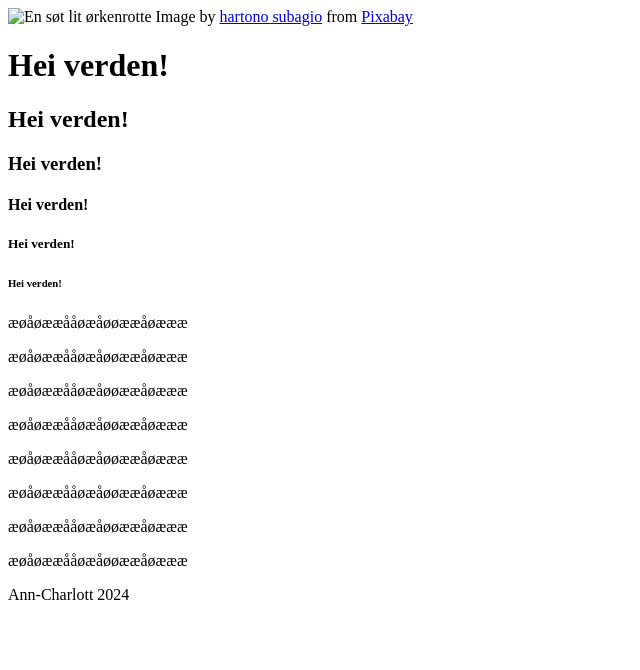
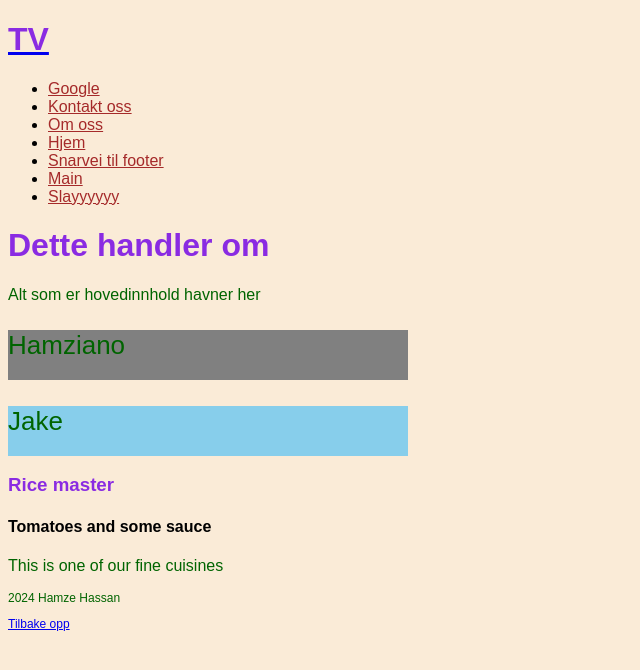
Before and after one commit to Hamziano12/HamzeWebutvikling24, a plain HTML site: page HTML/forelesning2708/index.html in a window 1280 px wide. Shown: the whole page, without its empty margins (0-640 px from the left). Drawn offline with Linux system fonts and the light colour scheme.

Commit message:
new stuff

```diff
--- /dev/null
+++ b/Felles/main.css
@@ -0,0 +1,21 @@
+body {
+    font-family: Arial, Helvetica, sans-serif;
+}
+
+nav {
+    color: aqua;
+    font-weight: bold;
+}
+footer {
+    color: rgb(243, 189, 123);
+    font-size: 13px;
+    opacity: 0.7;
+    float: left;
+
+}
+div {
+    width: 600px;
+    margin: 100px;
+    font-size: 20px;
+    color: blue;
+}
--- a/HTML/forelesning2708/index.html
+++ b/HTML/forelesning2708/index.html
@@ -1,77 +1,44 @@
-<!DOCTYPE html>
-<!-- Dette er en doctype-deklarasjon som forteller nettleseren hvilken versjon av HTML som brukes. I dette tilfellet, HTML5. -->
-
+<!Doctype html>
 <html lang="nb">
-<!-- Åpner HTML-dokumentet og angir at språket som brukes er norsk ("nb" står for "Norsk Bokmål"). -->
-
     <head>
-<!-- Starter "head"-seksjonen, som inneholder metadata og informasjon om dokumentet, som ikke vises direkte på nettsiden. -->
-
         <meta charset="UTF-8">
-    <!-- Angir tegnsettet som brukes i dokumentet. "UTF-8" er et vanlig tegnsett som støtter de fleste tegn og språk. -->
-
         <meta name="viewport" content="width=device-width, initial-scale=1.0">
-    <!-- Sørger for at nettsiden tilpasses skjermstørrelsen til enheten den vises på, noe som gjør siden responsiv. -->
-
-    <title>Min første nettside</title>
-    <!-- Angir tittelen på nettsiden, som vises i nettleserens tittellinje eller fane. -->
-
+        <link href="index.css" rel="stylesheet" type="text/css">
+        <title> forside  </title>
     </head>
-
     <body>
-<!-- Starter "body"-seksjonen, som inneholder alt innholdet som vises på nettsiden. -->
-
-    <img src="sugar-blader.jpg" alt="En søt lit ørkenrotte">
-    <!-- Viser et bilde fra filen "sugar-blader.jpg" og angir en alternativ tekst ("En søt lit ørkenrotte") som vises hvis bildet ikke kan lastes inn. -->
-
-    Image by <a href="https://pixabay.com/users/ignartonosbg-21428489/?utm_source=link-attribution&utm_medium=referral&utm_campaign=image&utm_content=8265868">hartono subagio</a> from <a href="https://pixabay.com//?utm_source=link-attribution&utm_medium=referral&utm_campaign=image&utm_content=8265868">Pixabay</a>
-    <!-- Viser tekst som krediterer bildet til fotografen og nettstedet, og gjør navnene klikkbare med lenker til de respektive sidene. -->
-
-    <h1>Hei verden!</h1>
-    <!-- Overskrift av nivå 1 med teksten "Hei verden!". -->
-
-    <h2>Hei verden!</h2>
-    <!-- Overskrift av nivå 2 med teksten "Hei verden!". -->
-
-    <h3>Hei verden!</h3>
-    <!-- Overskrift av nivå 3 med teksten "Hei verden!". -->
-
-    <h4>Hei verden!</h4>
-    <!-- Overskrift av nivå 4 med teksten "Hei verden!". -->
-
-    <h5>Hei verden!</h5>
-    <!-- Overskrift av nivå 5 med teksten "Hei verden!". -->
-
-    <h6>Hei verden!</h6>
-    <!-- Overskrift av nivå 6 med teksten "Hei verden!". -->
-
-    <p>æøåøææååøæåøøææåøæææ</p>
-    <!-- Avsnitt (paragraf) med teksten "æøåøææååøæåøøææåøæææ". -->
-
-    <p>æøåøææååøæåøøææåøæææ</p>
-    <!-- Avsnitt med teksten "æøåøææååøæåøøææåøæææ". -->
-
-    <p>æøåøææååøæåøøææåøæææ</p>
-    <!-- Avsnitt med teksten "æøåøææååøæåøøææåøæææ". -->
-
-    <p>æøåøææååøæåøøææåøæææ</p>
-    <!-- Avsnitt med teksten "æøåøææååøæåøøææåøæææ". -->
-
-    <p>æøåøææååøæåøøææåøæææ</p>
-    <!-- Avsnitt med teksten "æøåøææååøæåøøææåøæææ". -->
-
-    <p>æøåøææååøæåøøææåøæææ</p>
-    <!-- Avsnitt med teksten "æøåøææååøæåøøææåøæææ". -->
-
-    <p>æøåøææååøæåøøææåøæææ</p>
-    <!-- Avsnitt med teksten "æøåøææååøæåøøææåøæææ". -->
-
-    <p>æøåøææååøæåøøææåøæææ</p>
-    <!-- Avsnitt med teksten "æøåøææååøæåøøææåøæææ". -->
-
-    <footer>Ann-Charlott 2024</footer>
-    <!-- Footer-seksjon som inneholder teksten "Ann-Charlott 2024", vanligvis brukt til å vise avsluttende informasjon som copyright eller kontaktinfo. -->
-
+    <header id="topp">
+        <header>
+            <a href="index.html"><h1>TV</h1></a>
+            <nav>
+                <ul>
+                    <li><a href="https://www.google.com" target="_blank">Google</a></li>
+                    <li><a href="contact.html">Kontakt oss</a></li>
+                    <li><a href="about.html">Om oss</a></li>
+                    <li><a href="index.html">Hjem</a></li>
+                    <li><a href="#bunn">Snarvei til footer</a></li>
+                    <li><a href="../../Felles/main.html">Main</a></li>
+                    <li><a href="https://www.roblox.com" target="_blank">Slayyyyyy</a></li>
+                </ul>
+            </nav>
+        </header>
+    <main>
+        <h1> Dette handler om</h1>
+        <p> Alt som er hovedinnhold havner her </p>
+    </main>
+    <div id="name" class="box">
+        <p> Hamziano</p>
+    </div>
+    <div id="name" class="box box-blue">
+        <p>Jake</p>
+    </div>
+    <Section>
+        <h3> Rice master</h3>
+        <article>
+            <h4>Tomatoes and some sauce</h4>
+            <p>This is one of our fine cuisines</p>
+        </article>
+    </Section>
+    <footer id="bunn"> <p>2024 Hamze Hassan</p><a href="#topp">Tilbake opp</a></footer>
     </body>
 </html>
-<!-- Lukker HTML-dokumentet. -->
```
Also changed, not shown: Felles/main.html (added, +19 -0 lines), HTML/forelesning2708/about.html (renamed from HTML/about.html, +7 -4 lines), HTML/forelesning2708/contact.html (added, +28 -0 lines), HTML/index.html (deleted, +0 -41 lines), HTMLskjema/index.html (+34 -0 lines), HTML/forelesning2708/index.css (renamed from HTML/index.css), Main site.txt (deleted), 1 other file. Lines whose indentation alone changed are shown as unchanged.
